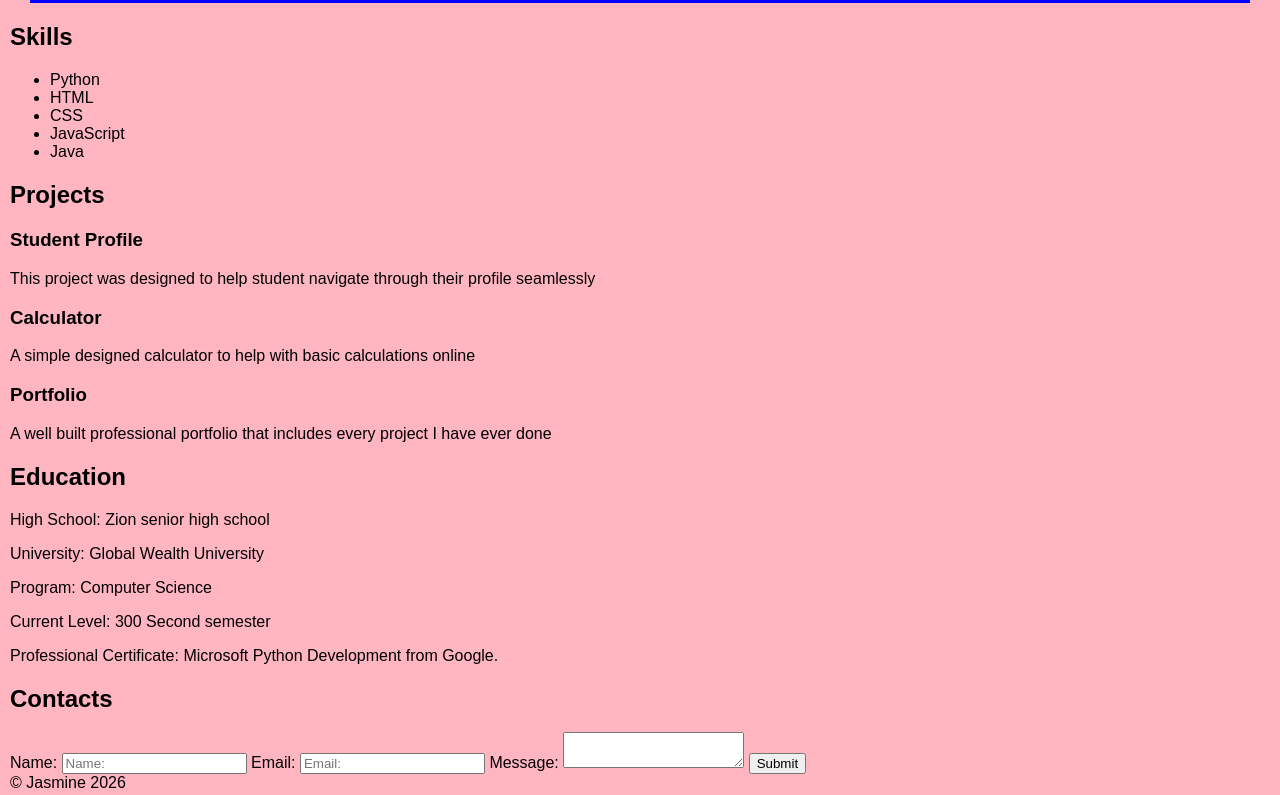
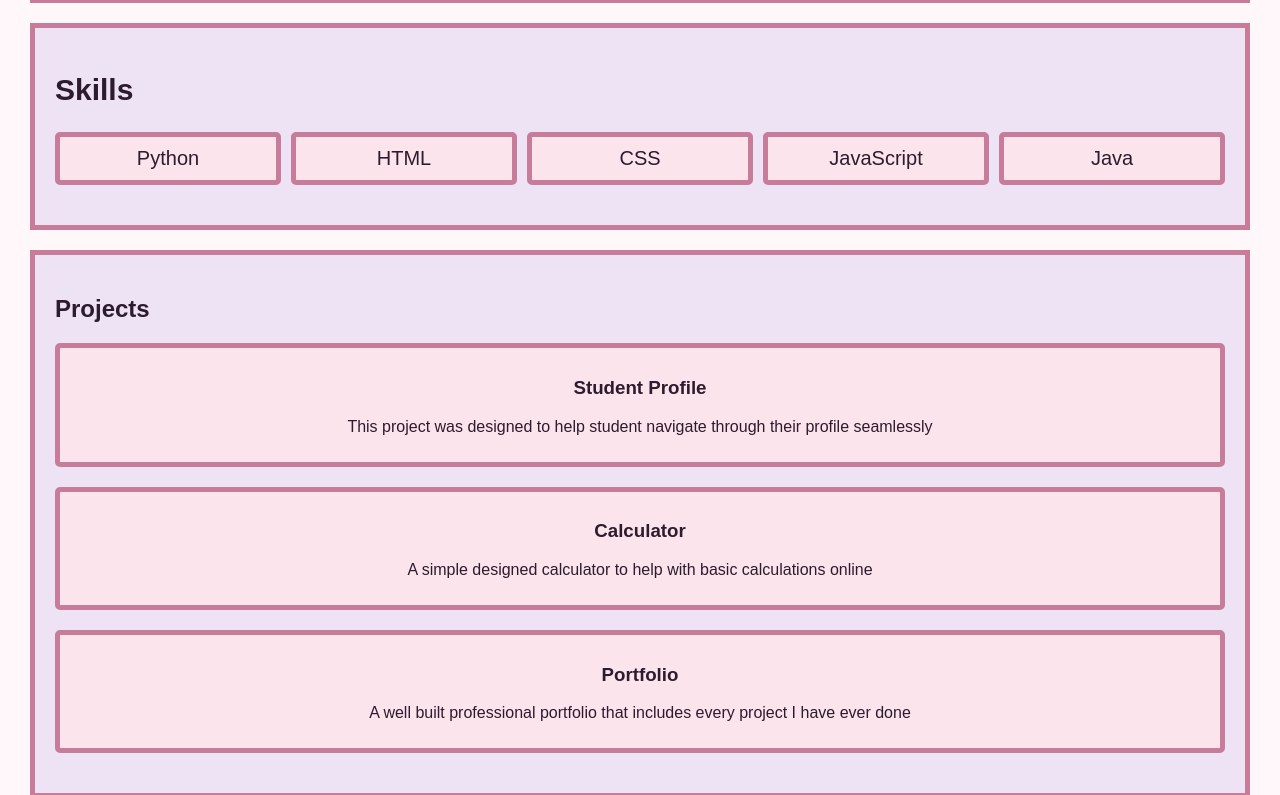
Before and after one commit to Jasmine5782/HTML-PROJECTS, a plain HTML site: page Personal Profile Website/index.html in a window 1280 px wide. Shown: the part 647-1442 px from the top of the page. Drawn offline with Linux system fonts and the light colour scheme.

Commit message:
Add new files

```diff
--- a/Assessment/styles.css
+++ /dev/null
@@ -1,64 +0,0 @@
-* {
-    box-sizing: border-box;
-}
-
-body {
-    margin: 10px;
-    background-color: lightpink;
-    color: black;
-    font-family: sans-serif, serif, Arial;
-}
-
-header {
-    background-color: lightcyan;
-    padding: 20px;
-    text-align: center;
-    border: 5px solid lightblue;
-    margin-bottom: 20px;
-}
-
-nav {
-    display: flex;
-    flex-direction: row;
-    padding: 20px;
-    gap: 30px;
-    margin: 20px;
-    justify-content: center;
-    flex-wrap: wrap;
-}
-
-nav a {
-    text-decoration: none;
-    color: rgb(1, 26, 34);
-    padding: 15px;
-    transition: 0.5s;
-    border-radius: 5px;
-}
-
-nav a:hover {
-    background-color: green;
-}
-
-#home {
-    margin: 15px;
-    background-color: blue;
-    border: 5px solid yellow;
-    text-align: center;
-    border-radius: 5px;
-    padding: 20px;
-    max-width: 1500px;
-}
-
-#about {
-    padding: 20px;
-    background-color: yellow;
-    border: 5px solid blue;
-    margin: 20px;
-    font-size: 20px;
-    max-width: 1500px;
-    transition: 0.5s;
-}
-
-#about:hover {
-    background-color: lightgoldenrodyellow;
-}
--- a/Assessment/index.html
+++ b/Personal Profile Website/index.html
@@ -9,6 +9,8 @@
 <body>
 
     <header>
+
+
         <h1>Jasmine Igwe</h1>
 
 
@@ -22,7 +24,7 @@
     </nav>
 
     </header>
-
+    <p>
 
     <main>
 
--- /dev/null
+++ b/Personal Profile Website/styles.css
@@ -0,0 +1,202 @@
+:root{
+    --main-color: #FCE4EC;
+
+}
+
+* {
+    box-sizing: border-box;
+}
+
+body {
+    margin: 10px;
+    background-color: #FFF7FA;
+    color: #2D1B2E;
+    font-family: sans-serif, serif, Arial;
+}
+
+header {
+    background-color: #F8D7E3;
+    padding: 20px;
+    text-align: center;
+    border: 5px solid #C77D9A;
+    margin-bottom: 20px;
+}
+
+nav {
+    display: flex;
+    flex-direction: row;
+    padding: 20px;
+    gap: 30px;
+    margin: 20px;
+    justify-content: center;
+    flex-wrap: wrap;
+    color: #4A1942;
+}
+
+nav a {
+    text-decoration: none;
+    color: #4A1942;
+    padding: 15px;
+    transition: 0.5s;
+    border-radius: 5px;
+}
+
+nav a:hover {
+    background-color: #FFFFFF;
+}
+
+#home {
+    margin: 15px;
+    background-color: #FCE4EC;
+    border: 5px solid #C77D9A;
+    text-align: center;
+    border-radius: 5px;
+    padding: 20px;
+    max-width: 1500px;
+}
+
+#about {
+    padding: 20px;
+    background-color: #EDE3F5;
+    border: 5px solid #C77D9A;
+    margin: 20px;
+    font-size: 20px;
+    max-width: 1500px;
+    transition: 0.5s;
+}
+
+#about:hover {
+    background-color: #F9EAF0;
+}
+
+#skills {
+    padding: 20px;
+    background-color: #EDE3F5;
+    border: 5px solid #C77D9A;
+    margin: 20px;
+    font-size: 20px;
+    max-width: 1500px;
+    transition: 0.5s;
+
+}
+
+#skills ul {
+    gap: 10px;
+    display: grid;
+    grid-template-columns: repeat(auto-fit, minmax(150px, 1fr));
+    list-style-type: none;
+    padding: 0;
+}
+
+#skills li {
+    background-color: #FCE4EC;
+    border: 5px solid #C77D9A;
+    padding: 10px;
+    transition: 0.5s;
+    text-align: center;
+    border-radius: 5px;
+}
+#skills li:hover {
+    background-color: #FFFFFF;
+}
+
+#projects {
+    padding: 20px;
+    background-color: #EDE3F5;
+    border: 5px solid #C77D9A;
+    margin: 20px;
+    max-width: 1500px;
+    transition: 0.5s;
+}
+
+#projects div {
+    background-color: #FCE4EC;
+    border: 5px solid #C77D9A;
+    padding: 10px;
+    transition: 0.5s;
+    text-align: center;
+    border-radius: 5px;
+    margin-bottom: 20px;
+}
+
+#projects div:hover {
+    background-color: #FFFFFF;
+}
+
+#education {
+    padding: 20px;
+    background-color: #EDE3F5;
+    border: 5px solid #C77D9A;
+    margin: 20px;
+    max-width: 1500px;
+    transition: 0.5s;
+}
+
+#education p {
+    background-color: #FCE4EC;
+    border: 5px solid #C77D9A;
+    padding: 10px;
+    transition: 0.5s;
+    text-align: center;
+    border-radius: 5px;
+    margin-bottom: 20px;
+}
+
+#education p:hover {
+    background-color: #FFFFFF;
+}
+
+#contact {
+    padding: 20px;
+    background-color: #EDE3F5;
+    border: 5px solid #C77D9A;
+    margin: 20px;
+    max-width: 1500px;
+    transition: 0.5s;
+}
+
+#contact form {
+    display: flex;
+    flex-direction: column;
+    gap: 10px;
+}
+
+#contact input {
+    padding: 10px;
+    border: 5px solid #C77D9A;
+    border-radius: 5px;
+    font-size: 16px;
+}
+
+#contact textarea {
+    padding: 10px;
+    border: 5px solid #C77D9A;
+    border-radius: 5px;
+    font-size: 16px;
+    min-height: 150px;
+}
+
+#contact button {
+    padding: 10px;
+    background-color: #FCE4EC;
+    border: 5px solid #C77D9A;
+    color: #4A1942;
+    border-radius: 5px;
+    font-size: 16px;
+    cursor: pointer;
+    transition: 0.5s;
+}
+
+#contact button:hover {
+    background-color: #FFFFFF;
+}
+
+footer {
+    background-color: #F8D7E3;
+    padding: 20px;
+    text-align: center;
+    border: 5px solid #C77D9A;
+    color: #4A1942;
+    border-radius: 5px;
+    margin-top: 20px;
+}
--- /dev/null
+++ b/Responsive Portfolio website/style.css
@@ -0,0 +1,199 @@
+* {
+    padding: 0;
+    margin: 0;
+}
+
+body {
+    font-family: Arial, sans-serif;
+    background-color: #F8FAFC;
+    color: #1E293B;
+}
+
+header {
+    display: flex;
+    justify-content: space-between;
+    flex-direction: row;
+    align-items: center;
+    gap: 20px;
+    background-color: #172554;
+    color: #FFFFFF;
+    padding: 20px;
+}
+
+nav {
+    display: flex;
+    gap: 20px;
+}
+
+nav a {
+     text-decoration: none;
+    color: #FFFFFF;
+}
+
+nav a:hover{
+    color: #7C3AED;
+}
+
+#hero {
+    background-color: #EFF6FF;
+    text-align: center;
+    padding: 100px 20px;
+}
+
+#hero h2{
+    font-size: 2.5em;
+    margin-bottom: 20px;
+    color: #1E293B;
+}
+
+#hero p{
+    font-size: 1.2em;
+    color: #64748B;
+    margin-bottom: 15px;
+}
+
+#hero a {
+    background-color: #2563EB;
+    color: #FFFFFF;
+    padding: 10px 20px;
+    text-decoration: none;
+    border-radius: 5px;
+    display: inline-block;
+}
+
+#hero a:hover {
+    background-color: #1D4ED8;
+}
+
+#about-me {
+    background-color: #F5F3FF;
+    padding: 50px 20px;
+}
+
+#about-me h2 {
+    font-size: 2em;
+    margin-bottom: 20px;
+    color: #1E293B;
+}
+
+#about-me p {
+    font-size: 1.1em;
+    color: #64748B;
+    margin-bottom: 15px;
+}
+
+#skills {
+    background-color: #FFFFFF;
+    padding: 50px 20px;
+
+}
+
+#skills ul{
+    display: grid;
+    grid-template-columns: repeat(3, 1fr);
+    gap: 20px;
+}
+
+#skills li{
+    background-color: #EFF6FF;
+    padding: 20px;
+    border-radius: 5px;
+    text-align: center;
+    font-size: 1.1em;
+    color: #1E293B;
+}
+
+#skills h2 {
+    font-size: 2em;
+    margin-bottom: 20px;
+    color: #1E293B;
+}
+
+#projects {
+    background-color: #F5F3FF;
+    padding: 20px 30px;
+    display: grid;
+    grid-template-columns: repeat(3, 1fr);
+    gap: 20px;
+}
+
+#projects h2 {
+    font-size: 2em;
+    margin-bottom: 20px;
+    color: #1E293B;
+    grid-column: span 3;
+}
+
+.project {
+    background-color: #FFFFFF;
+    padding: 20px;
+    border: 1px solid #E5E7EB;
+    border-radius: 5px;
+}
+
+.project h3 {
+    font-size: 1.5em;
+    margin-bottom: 10px;
+    color: #1E293B;
+}
+
+.project p {
+    font-size: 1em;
+    color: #64748B;
+    margin-bottom: 15px;
+}
+
+.project a {
+    background-color: #2563EB;
+    color: #FFFFFF;
+    padding: 10px 20px;
+    text-decoration: none;
+    border-radius: 5px;
+    display: inline-block;
+}
+
+.project a:hover {
+    background-color: #1D4ED8;
+}
+
+#education {
+    background-color: #EFF6FF;
+    padding: 50px 20px;
+
+}
+
+#education h2 {
+    font-size: 2em;
+    margin-bottom: 20px;
+    color: #1E293B;
+}
+
+#education p {
+    font-size: 1.1em;
+    color: #64748B;
+    margin-bottom: 15px;
+}
+
+#contact {
+    background-color: #F5F3FF;
+    padding: 50px 20px;
+}
+
+#contact h2 {
+    font-size: 2em;
+    margin-bottom: 20px;
+    color: #1E293B;
+}
+
+#contact p {
+    font-size: 1.1em;
+    color: #64748B;
+    margin-bottom: 15px;
+}
+
+footer {
+    background-color: #0F172A;
+    color: #E2E8F0;
+    text-align: center;
+    padding: 20px;
+}
```
Also changed, not shown: Responsive Portfolio website/index.html (added, +88 -0 lines).
